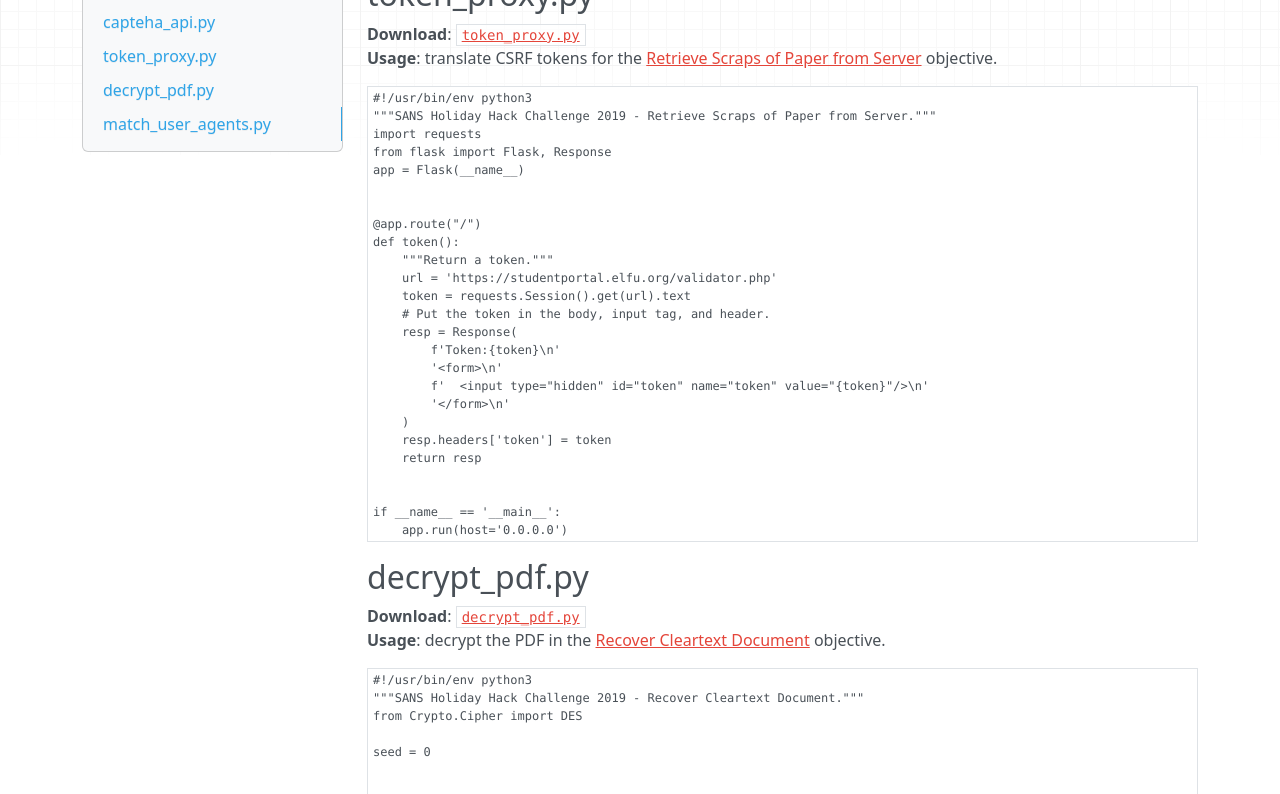
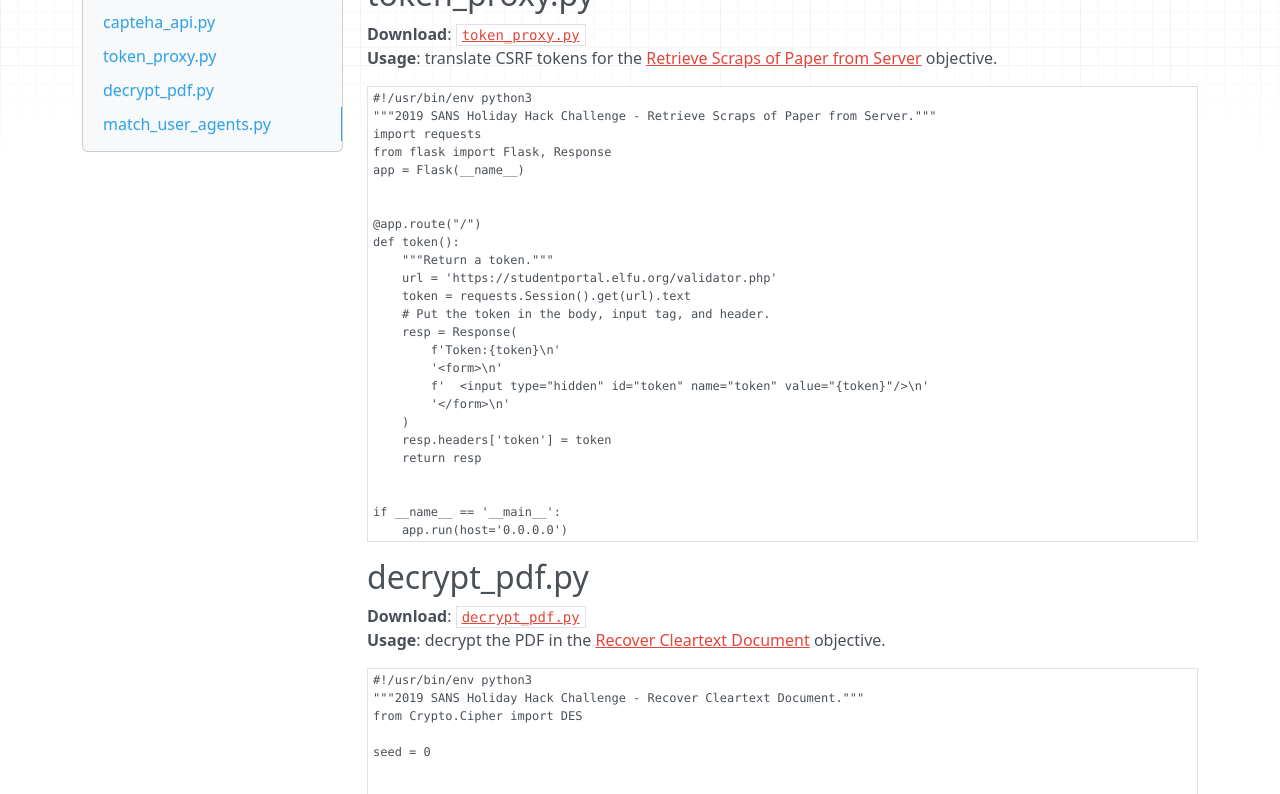
Before and after one commit to crahan/HolidayHackChallenge2019, an MkDocs documentation site: the page built from docs/scripts.md, in a window 1280 px wide and 1400 px high, scrolled down 4648 px. Shown: the part 151-945 px from the top of the window. Built offline with MkDocs 1.6.1, drawn with Linux system fonts in a browser that asks for light colours; nearby versions of some CDN libraries; a style sheet for code colours, icons or effects is not loaded; some of the changed text lies outside the part shown.

Commit message:
Rename HHC2019 to 2019HHC

````diff
--- a/docs/files/capteha_api.py
+++ b/docs/files/capteha_api.py
@@ -1,5 +1,5 @@
 #!/usr/bin/env python3
-"""SANS Holiday Hack Challenge 2019 - Bypassing the Frido Sleigh CAPTEHA."""
+"""2019 SANS Holiday Hack Challenge - Bypassing the Frido Sleigh CAPTEHA."""
 # Image Recognition Using Tensorflow Exmaple.
 # Code based on example at:
 # https://raw.githubusercontent.com/tensorflow/tensorflow/master/tensorflow/examples/label_image/label_image.py
--- a/docs/files/decrypt_pdf.py
+++ b/docs/files/decrypt_pdf.py
@@ -1,5 +1,5 @@
 #!/usr/bin/env python3
-"""SANS Holiday Hack Challenge 2019 - Recover Cleartext Document."""
+"""2019 SANS Holiday Hack Challenge - Recover Cleartext Document."""
 from Crypto.Cipher import DES
 
 seed = 0
--- a/docs/files/find_code.py
+++ b/docs/files/find_code.py
@@ -1,5 +1,5 @@
 #!/usr/bin/env python3
-"""SANS Holiday Hack Challenge 2019 - Frosty Keypad."""
+"""2019 SANS Holiday Hack Challenge - Frosty Keypad."""
 import itertools
 
 
--- a/docs/files/match_user_agents.py
+++ b/docs/files/match_user_agents.py
@@ -1,5 +1,5 @@
 #!/usr/bin/env python3
-"""SANS Holiday Hack Challenge 2019 - Filter Out Poisoned Data Sources."""
+"""2019 SANS Holiday Hack Challenge - Filter Out Poisoned Data Sources."""
 
 
 def main():
--- a/docs/files/token_proxy.py
+++ b/docs/files/token_proxy.py
@@ -1,5 +1,5 @@
 #!/usr/bin/env python3
-"""SANS Holiday Hack Challenge 2019 - Retrieve Scraps of Paper from Server."""
+"""2019 SANS Holiday Hack Challenge - Retrieve Scraps of Paper from Server."""
 import requests
 from flask import Flask, Response
 app = Flask(__name__)
--- a/docs/scripts.md
+++ b/docs/scripts.md
@@ -6,7 +6,7 @@
 
 ```python
 #!/usr/bin/env python3
-"""SANS Holiday Hack Challenge 2019 - Frosty Keypad."""
+"""2019 SANS Holiday Hack Challenge - Frosty Keypad."""
 import itertools
 
 
@@ -43,7 +43,7 @@ if __name__ == "__main__":
 
 ```python
 #!/usr/bin/env python3
-"""SANS Holiday Hack Challenge 2019 - Bypassing the Frido Sleigh CAPTEHA."""
+"""2019 SANS Holiday Hack Challenge - Bypassing the Frido Sleigh CAPTEHA."""
 # Image Recognition Using Tensorflow Exmaple.
 # Code based on example at:
 # https://raw.githubusercontent.com/tensorflow/tensorflow/master/tensorflow/examples/label_image/label_image.py
@@ -263,7 +263,7 @@ if __name__ == "__main__":
 
 ```python
 #!/usr/bin/env python3
-"""SANS Holiday Hack Challenge 2019 - Retrieve Scraps of Paper from Server."""
+"""2019 SANS Holiday Hack Challenge - Retrieve Scraps of Paper from Server."""
 import requests
 from flask import Flask, Response
 app = Flask(__name__)
@@ -295,7 +295,7 @@ if __name__ == '__main__':
 
 ```python
 #!/usr/bin/env python3
-"""SANS Holiday Hack Challenge 2019 - Recover Cleartext Document."""
+"""2019 SANS Holiday Hack Challenge - Recover Cleartext Document."""
 from Crypto.Cipher import DES
 
 seed = 0
@@ -383,7 +383,7 @@ if __name__ == "__main__":
 
 ```python
 #!/usr/bin/env python3
-"""SANS Holiday Hack Challenge 2019 - Filter Out Poisoned Data Sources."""
+"""2019 SANS Holiday Hack Challenge - Filter Out Poisoned Data Sources."""
 
 
 def main():
````
Also changed, not shown: docs/hints/h6.md (+1 -1 lines), docs/index.md (+2 -2 lines), docs/objectives/o12.md (+1 -1 lines), docs/objectives/o9.md (+1 -1 lines).
